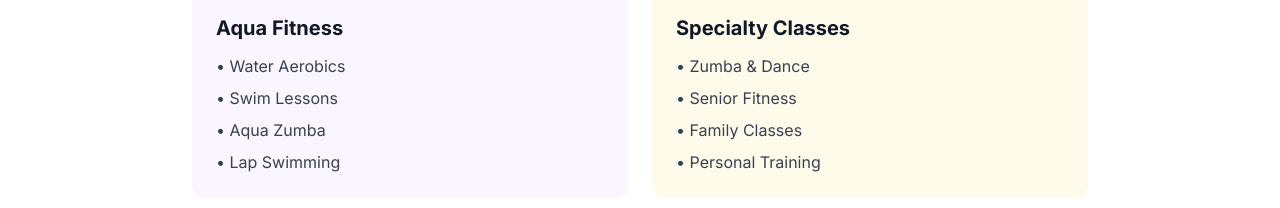
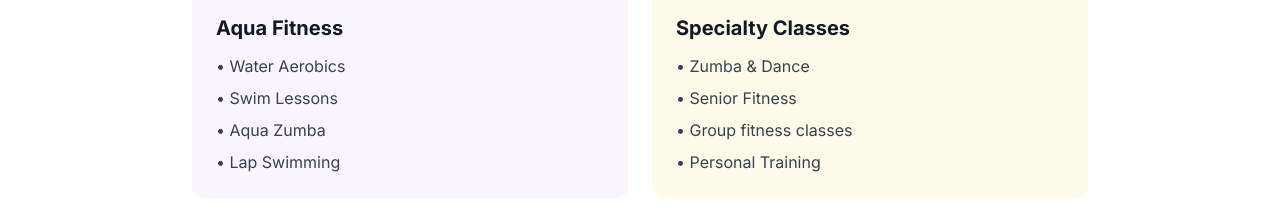
Before and after one commit to LetMeHelpYouREALTY/skyecanyonhomeexpert, a Next.js app: page /community/amenities in a window 1280 px wide. Shown: the part 4622-4830 px from the top of the page. Built offline with nearby package versions, Linux system fonts and the light colour scheme.

Commit message:
fix: neutral amenities wording (leisure swim, group classes)
Co-authored-by: Dr. Janet Duffy REALTOR License# S.0197614.LLC <DrJanDuffy@users.noreply.github.com>

```diff
--- a/app/community/amenities/page.tsx
+++ b/app/community/amenities/page.tsx
@@ -204,7 +204,7 @@ export default function AmenitiesPage() {
                 <ul className="space-y-2 text-gray-700">
                   <li>• Zumba & Dance</li>
                   <li>• Senior Fitness</li>
-                  <li>• Family Classes</li>
+                  <li>• Group fitness classes</li>
                   <li>• Personal Training</li>
                 </ul>
               </div>
```
